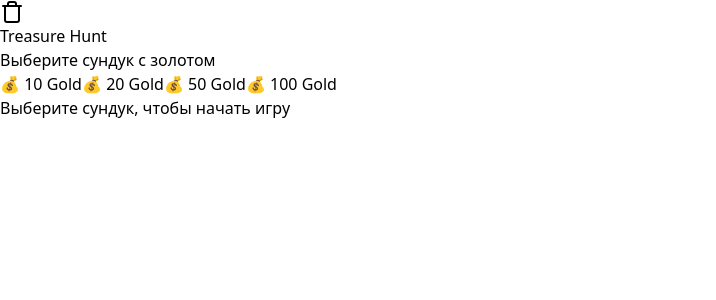
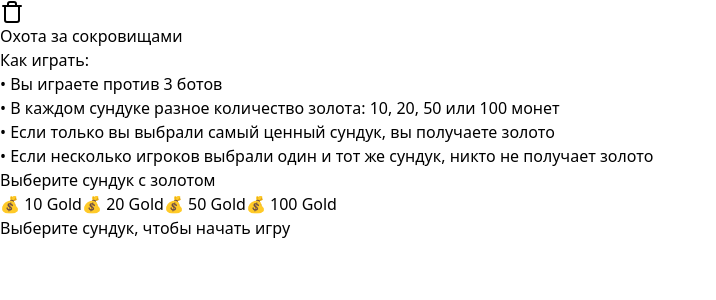
Before and after one commit to puremind5/dfac, a React (Vite) app: page / in a window 1280 px wide. Shown: the top 300 px of the page, without its empty margins (0-716 px from the left). Built offline with nearby package versions, Linux system fonts and the light colour scheme.

Commit message:
Update App.tsx

```diff
--- a/src/App.tsx
+++ b/src/App.tsx
@@ -56,7 +56,7 @@ function App() {
         <div className="bg-gradient-to-r from-amber-500 to-yellow-500 p-6">
           <div className="flex items-center justify-center">
             <Treasure className="h-10 w-10 text-yellow-100 mr-3" />
-            <h1 className="text-3xl font-bold text-white">Treasure Hunt</h1>
+            <h1 className="text-3xl font-bold text-white">Охота за сокровищами</h1>
           </div>
         </div>
 
@@ -65,6 +65,17 @@ function App() {
             {error}
           </div>
         )}
+
+        {/* Описание игры на светлом фоне */}
+        <div className="mt-6 p-6 bg-gray-100 rounded-lg shadow-md min-h-[150px] flex flex-col justify-center">
+          <h2 className="text-xl font-bold text-center mb-2">Как играть:</h2>
+          <ul className="text-sm space-y-1 text-gray-700">
+            <li>• Вы играете против 3 ботов</li>
+            <li>• В каждом сундуке разное количество золота: 10, 20, 50 или 100 монет</li>
+            <li>• Если только вы выбрали самый ценный сундук, вы получаете золото</li>
+            <li>• Если несколько игроков выбрали один и тот же сундук, никто не получает золото</li>
+          </ul>
+        </div>
 
         {/* Игровая доска (сундуки остаются видимыми, но отключаются после выбора) */}
         <GameBoard onChestSelect={handleChestSelect} loading={loading} gameActive={gameActive} />
```
